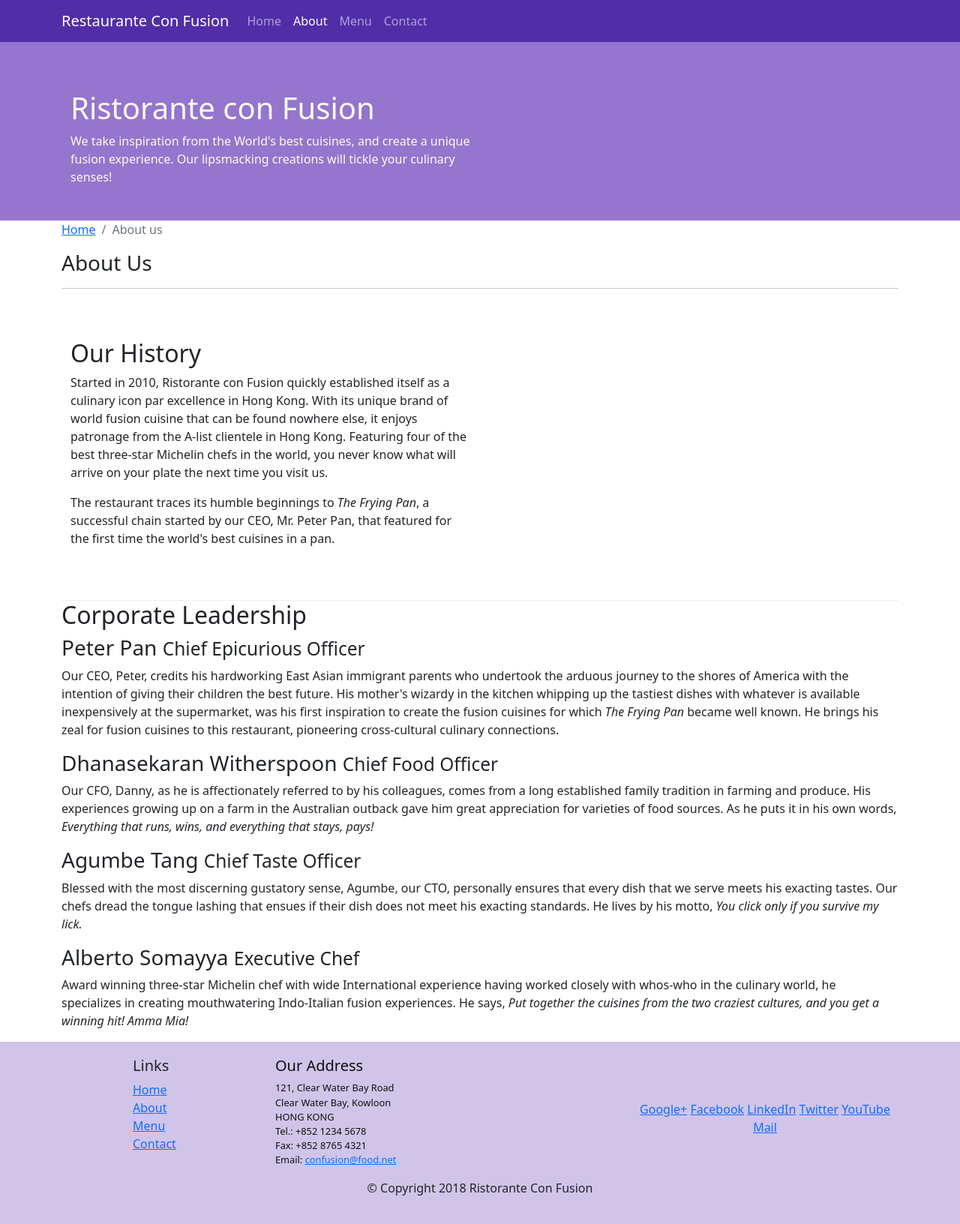
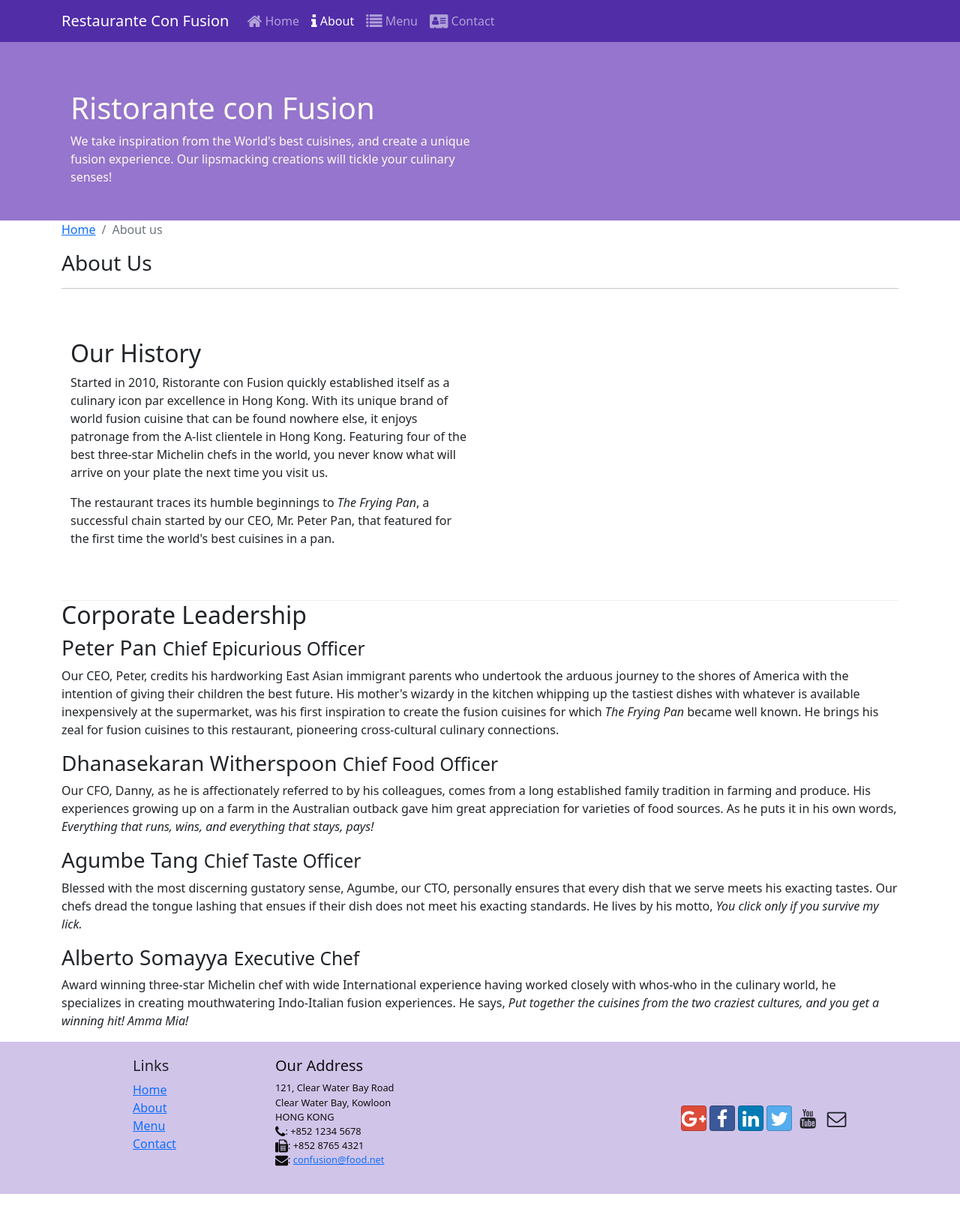
Before and after one commit to yisusdbaird/Navigation, a website: page aboutus.html in a window 1280 px wide. Shown: the whole page at 75% size. After the commit the page ends 1592 px from the top, so only its background shows below. Drawn offline with nearby package versions, Linux system fonts and the light colour scheme.

Commit message:
segunda practica

```diff
--- a/aboutus.html
+++ b/aboutus.html
@@ -1,4 +1,5 @@
 <!DOCTYPE html>
+
 <html lang="en">
 
 <head>
@@ -6,12 +7,14 @@
     <meta name="viewport" content="width=device-width, initial-scale=1.0">
     <meta http-equiv="X-UA-Compatible" content="ie=edge">
     <link rel="stylesheet" href="/node_modules/bootstrap/dist/css/bootstrap.min.css">
+    <link rel="stylesheet" href="/node_modules/font-awesome/css/font-awesome.min.css">
+    <link rel="stylesheet" href="/node_modules/bootstrap-social/bootstrap-social.css">
     <link rel="stylesheet" href="/css/style.css">
     <title>Ristorante Con Fusion: About Us</title>
-
 </head>
 
 <body>
+
     <nav class="navbar navbar-dark navbar-expand-sm fixed-top">
         <div class="container">
             <button class="navbar-toggler" type="button" data-bs-toggle="collapse" data-bs-target="#Navbar">
@@ -20,12 +23,18 @@
             <a href="index.html" class="navbar-brand mr-auto">Restaurante Con Fusion</a>
             <div class="collapse navbar-collapse" id="Navbar">
                 <ul class="navbar-nav mr-auto">
-                    <li class="nav-item"><a href="index.html" class="nav-link">Home</a></li>
-                    <li class="nav-item"><a href="#" class="nav-link active">About</a></li>
-                    <li class="nav-item"><a href="" class="nav-link">Menu</a></li>
-                    <li class="nav-item"><a href="" class="nav-link">Contact</a></li>
-
-
+                    <li class="nav-item">
+                        <a href="index.html" class="nav-link"> <span class="fa fa-home fa-lg"></span> Home</a>
+                    </li>
+                    <li class="nav-item">
+                        <a href="aboutus.html" class="nav-link active"> <span class="fa fa-info fa-lg"></span> About</a>
+                    </li>
+                    <li class="nav-item">
+                        <a href="" class="nav-link"> <span class="fa fa-list fa-lg"></span> Menu</a>
+                    </li>
+                    <li class="nav-item">
+                        <a href="" class="nav-link"> <span class="fa fa-address-card fa-lg "></span> Contact</a>
+                    </li>
                 </ul>
             </div>
         </div>
@@ -69,7 +78,6 @@
             </div>
         </div>
 
-
         <div class="row row content aling-items-center">
             <div class="col-12 col-sm-12">
                 <h2>Corporate Leadership</h2>
@@ -87,7 +95,6 @@
                 <p class="d-none d-sm-block">Award winning three-star Michelin chef with wide International experience having worked closely with whos-who in the culinary world, he specializes in creating mouthwatering Indo-Italian fusion experiences. He says, <em>Put together the cuisines from the two craziest cultures, and you get a winning hit! Amma Mia!</em></p>
             </div>
         </div>
-
     </div>
 
     <footer class="footer">
@@ -102,34 +109,30 @@
                         <li><a href="#">Contact</a></li>
                     </ul>
                 </div>
+
                 <div class="col-7 col-sm-5 address">
                     <h5>Our Address</h5>
                     <address>
-		              121, Clear Water Bay Road<br>
-		              Clear Water Bay, Kowloon<br>
-		              HONG KONG<br>
-		              Tel.: +852 1234 5678<br>
-		              Fax: +852 8765 4321<br>
-		              Email: <a href="mailto:confusion@food.net">confusion@food.net</a>
-		           </address>
+                            121, Clear Water Bay Road<br>
+                            Clear Water Bay, Kowloon<br>
+                            HONG KONG<br>
+                            <i class="fa fa-phone fa-lg"></i>: +852 1234 5678<br>
+                            <i class="fa fa-fax fa-lg"></i>: +852 8765 4321<br>
+                            <i class="fa fa-envelope fa-lg"></i>: <a href="mailto:confusion@food.net">confusion@food.net</a>
+                         </address>
                 </div>
+
                 <div class="col-12 col-sm-4 align-self-center">
                     <div class="text-center">
-                        <a href="http://google.com/+">Google+</a>
-                        <a href="http://www.facebook.com/profile.php?id=">Facebook</a>
-                        <a href="http://www.linkedin.com/in/">LinkedIn</a>
-                        <a href="http://twitter.com/">Twitter</a>
-                        <a href="http://youtube.com/">YouTube</a>
-                        <a href="mailto:">Mail</a>
+                        <a class="btn btn-social-icon btn-google" href="http://google.com/+"><i class="fa fa-google-plus fa-lg"></i></a>
+                        <a class="btn btn-social-icon btn-facebook" href="http://www.facebook.com/profile.php?id="><i class="fa fa-facebook fa-lg"></i></a>
+                        <a class="btn btn-social-icon btn-linkedin" href="http://www.linkedin.com/in/"><i class="fa fa-linkedin fa-lg"></i></a>
+                        <a class="btn btn-social-icon btn-twitter" href="http://twitter.com/"><i class="fa fa-twitter fa-lg"></i></a>
+                        <a class="btn btn-social-icon btn-youtube" href="http://youtube.com/"><i class="fa fa-youtube fa-lg"></i></a>
+                        <a class="btn btn-social-icon " href="mailto:"><i class="fa fa-envelope-o fa-lg"></i></a>
                     </div>
                 </div>
             </div>
-            <div class="row justify-content-center">
-                <div class="col-auto">
-                    <p>© Copyright 2018 Ristorante Con Fusion</p>
-                </div>
-            </div>
-        </div>
     </footer>
 
     <script src="/node_modules/jquery/dist/jquery.slim.js"></script>
--- a/package.json
+++ b/package.json
@@ -12,9 +12,11 @@
     "license": "ISC",
     "dependencies": {
         "bootstrap": "^5.1.0",
+        "bootstrap-icons": "^1.8.3",
+        "bootstrap-social": "^5.1.1",
+        "font-awesome": "^4.7.0",
         "jquery": "^3.3.1",
         "lite-server": "^2.6.1",
         "popper.js": "^1.12.9"
-
     }
 }
```
Also changed, not shown: index.html (+25 -15 lines), 1 other file.
